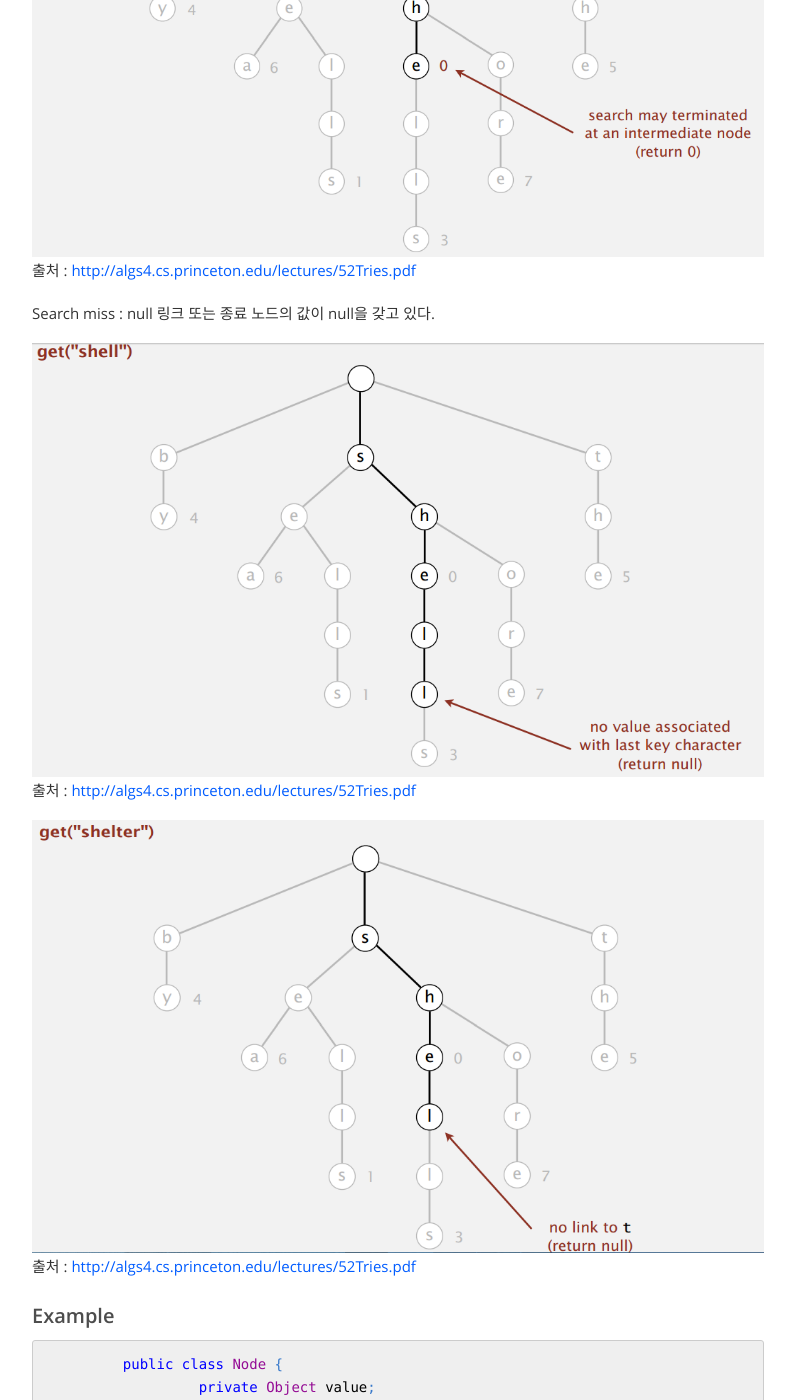
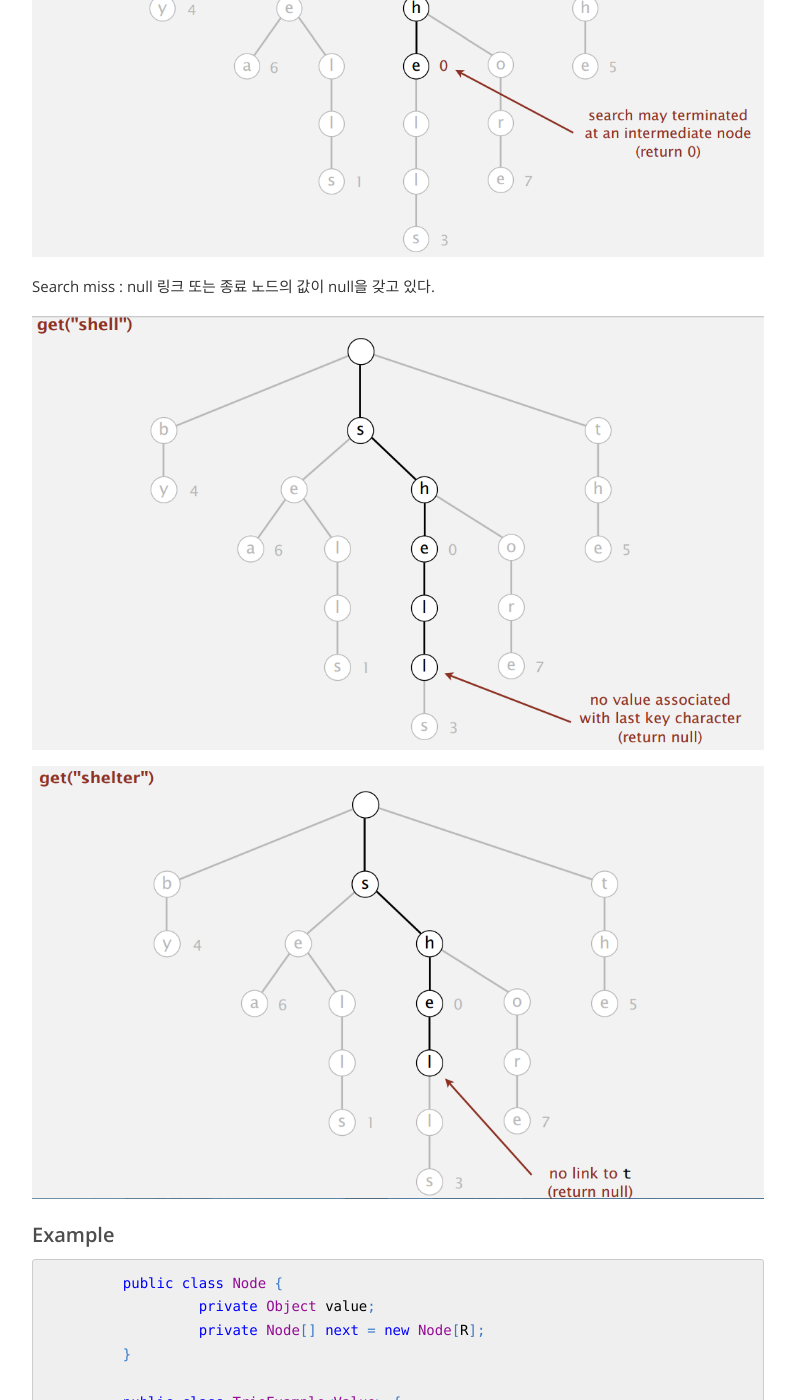
Before and after one commit to tinybread/tinybread.github.com, a Jekyll site: the page built from _posts/2016-3-3-Trie_on_DataStructure.md, in a window 1280 px wide and 1400 px high, scrolled down 1767 px. Shown: the whole window, without its empty margins (242-1037 px from the left). Built offline with Jekyll 4.4.1, drawn with Linux system fonts in a browser that asks for light colours.

Commit message:
no message

```diff
--- a/_posts/2016-3-3-Trie_on_DataStructure.md
+++ b/_posts/2016-3-3-Trie_on_DataStructure.md
@@ -57,19 +57,17 @@ tags: [DataStructure]
 Search hit : node의 끝이 null 이외의 value값을 갖고 있다.
 
 <img src="/assets/themes/Snail/img/DataStructure/Trie/searchHit.PNG" alt="">
-출처 : [http://algs4.cs.princeton.edu/lectures/52Tries.pdf](http://algs4.cs.princeton.edu/lectures/52Tries.pdf)
+
 
 
 
 Search miss : null 링크 또는 종료 노드의 값이 null을 갖고 있다.
 
 <img src="/assets/themes/Snail/img/DataStructure/Trie/searchMiss.PNG" alt="">
-출처 : [http://algs4.cs.princeton.edu/lectures/52Tries.pdf](http://algs4.cs.princeton.edu/lectures/52Tries.pdf)
 
 
 
 <img src="/assets/themes/Snail/img/DataStructure/Trie/searchMiss2.PNG" alt="">
-출처 : [http://algs4.cs.princeton.edu/lectures/52Tries.pdf](http://algs4.cs.princeton.edu/lectures/52Tries.pdf)
 
 ### Example
 
```
